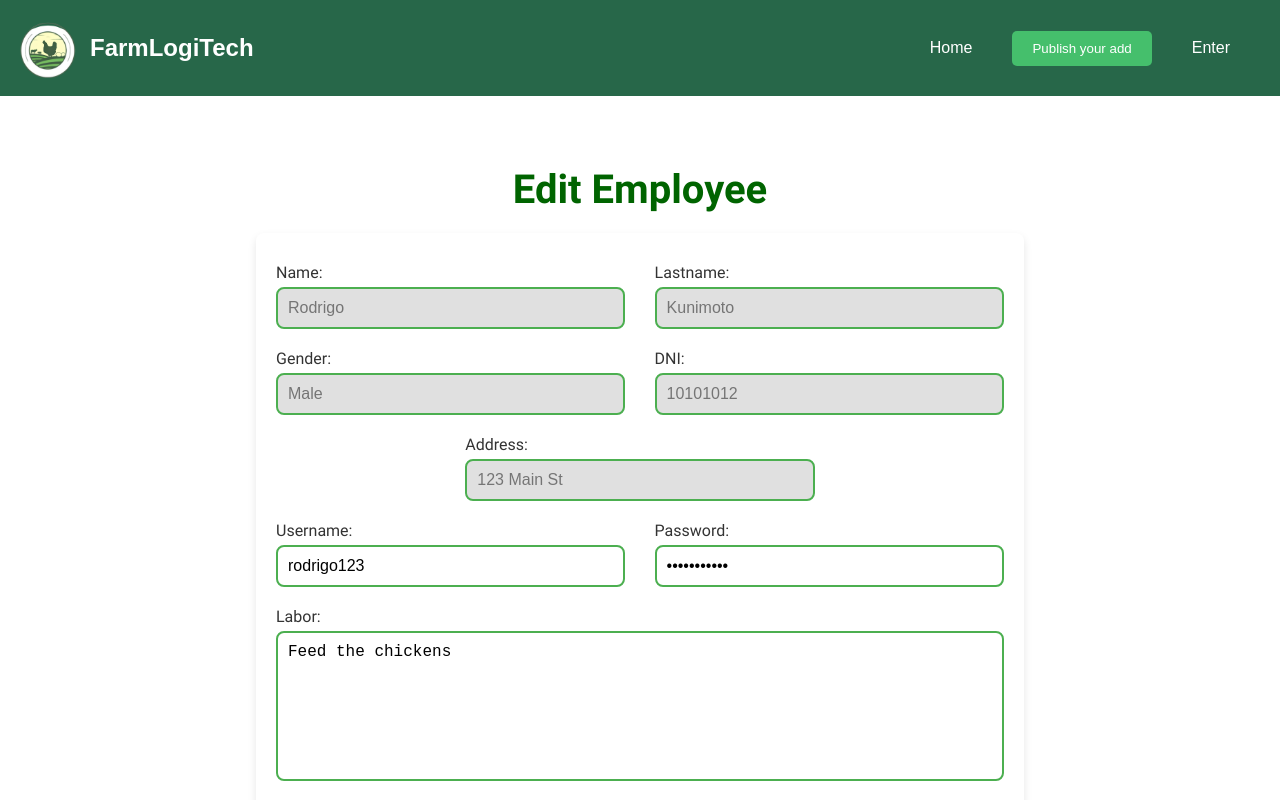
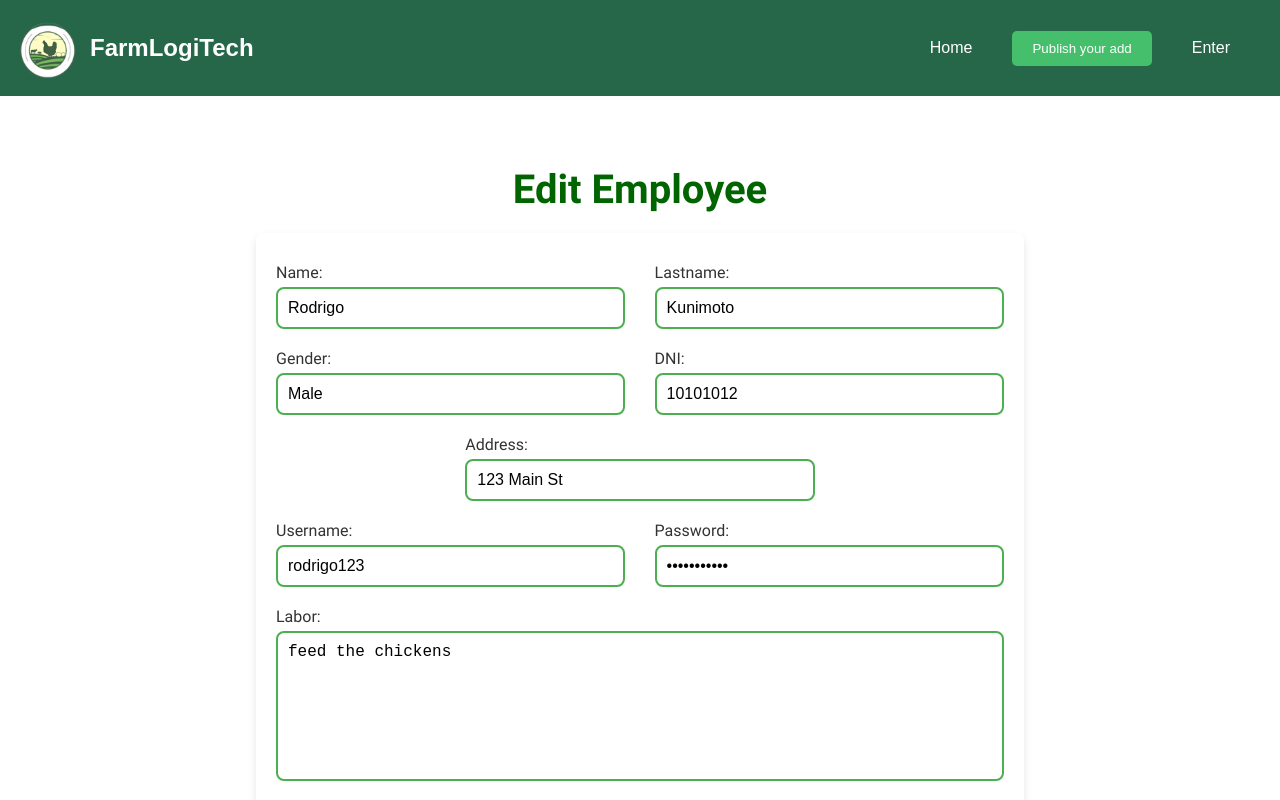
Before and after one commit to Aplicaciones-Web-WX55-Group-S-del-Softw/frontend-application, a Vue app: page /editemployee/1 in a window 1280 px wide. Shown: the top 800 px of the page. Built offline with nearby package versions, Linux system fonts and the light colour scheme; data requests are answered from the project's data file.

Commit message:
feat(monitoring): fixed edit employee

```diff
--- a/server/db.json
+++ b/server/db.json
@@ -357,7 +357,7 @@
       "address": "123 Main St",
       "username": "rodrigo123",
       "password": "password123",
-      "labor": "Feed the chickens"
+      "labor": "feed the chickens\n"
     },
     {
       "id": 2,
--- a/src/public/pages/editemployee.component.vue
+++ b/src/public/pages/editemployee.component.vue
@@ -15,30 +15,30 @@
       <div class="row">
         <div class="input-container">
           <label for="employeeName">Name:</label>
-          <input v-model="employeeData.name" type="text" id="employeeName" placeholder="Name" disabled>
+          <input v-model="employeeData.name" type="text" id="employeeName" placeholder="Name">
         </div>
 
         <div class="input-container">
           <label for="employeeLastname">Lastname:</label>
-          <input v-model="employeeData.lastname" type="text" id="employeeLastname" placeholder="Lastname" disabled>
+          <input v-model="employeeData.lastname" type="text" id="employeeLastname" placeholder="Lastname">
         </div>
       </div>
 
         <div class="row">
           <div class="input-container">
             <label for="employeeGender">Gender:</label>
-          <input v-model="employeeData.gender" type="text" id="employeeGender" placeholder="Gender" disabled>
+            <input v-model="employeeData.gender" type="text" id="employeeGender" placeholder="Gender">
           </div>
 
           <div class="input-container">
             <label for="employeeDNI">DNI:</label>
-          <input v-model="employeeData.dni" type="text" id="employeeDNI" placeholder="DNI" disabled>
+            <input v-model="employeeData.dni" type="text" id="employeeDNI" placeholder="DNI">
           </div>
         </div>
 
         <div class="input-container">
           <label for="employeeAddress">Address:</label>
-        <input v-model="employeeData.address" type="text" id="employeeAddress" placeholder="Address" disabled>
+          <input v-model="employeeData.address" type="text" id="employeeAddress" placeholder="Address">
         </div>
 
         <div class="row">
@@ -105,8 +105,15 @@ export default {
           });
     };
 
+
+
     const validateData = () => {
       errors.value = [];
+      if (!employeeData.value.name) errors.value.push('Name is required.');
+      if (!employeeData.value.lastname) errors.value.push('Lastname is required.');
+      if (!employeeData.value.gender) errors.value.push('Gender is required.');
+      if (!employeeData.value.address) errors.value.push('Address is required.');
+      if (!employeeData.value.dni) errors.value.push('DNI is required.');
       if (!employeeData.value.username) errors.value.push('Username is required.');
       if (!employeeData.value.password) errors.value.push('Password is required.');
       if (!employeeData.value.labor) errors.value.push('Labor is required.');
@@ -122,6 +129,7 @@ export default {
             })
             .catch(error => {
               console.error('Error updating employee:', error);
+              errors.value.push('Error updating employee: ' + error.message);
             });
       }
     };
@@ -207,11 +215,6 @@ h1 {
   transition: border-color 0.3s ease;
 }
 
-.input-container input:disabled, .input-container textarea:disabled {
-  background-color: #e0e0e0;
-  color: #757575;
-}
-
 .input-container input:focus, .input-container textarea:focus {
   border-color: #2e7d32;
 }
@@ -252,4 +255,9 @@ h1 {
   background-color: #FF0000;
   color: white;
 }
+
+.error-message {
+  color: red;
+  margin-top: 10px;
+}
 </style>
```
Lines whose indentation alone changed are shown as unchanged.
